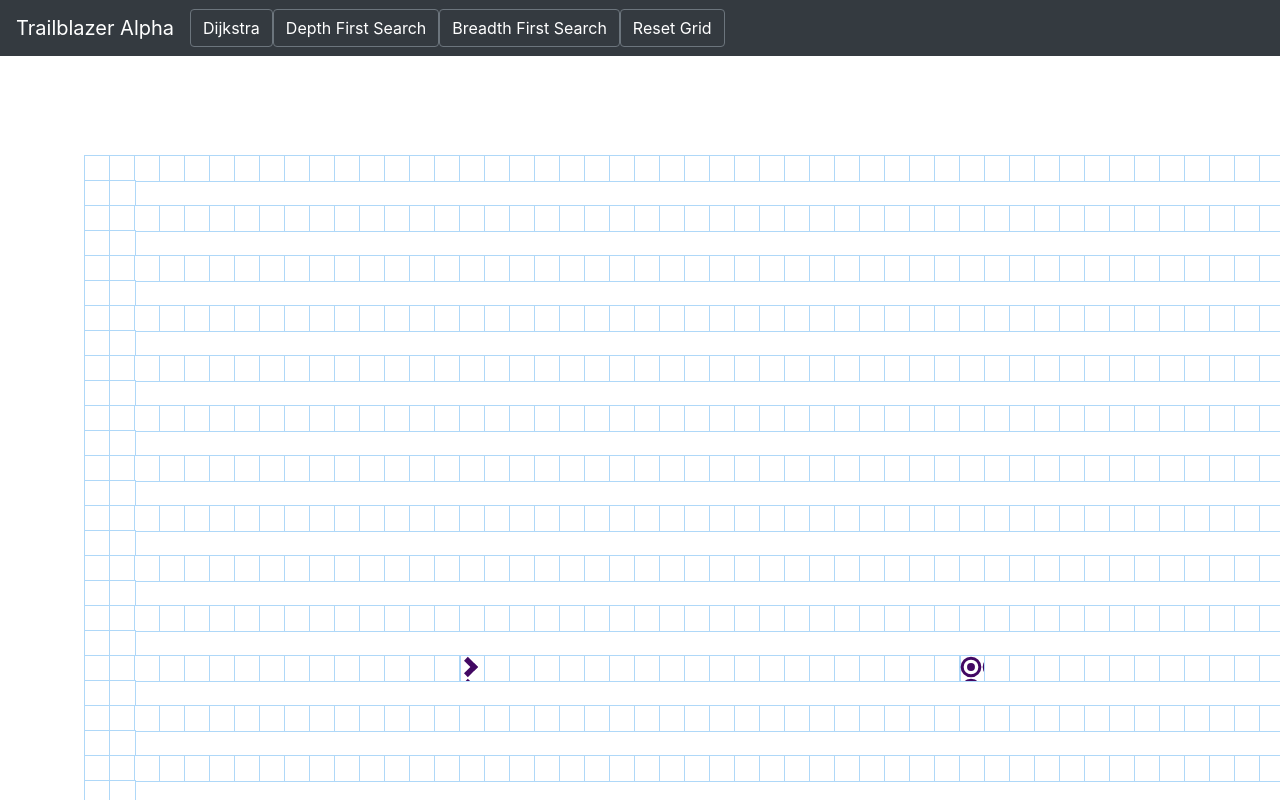
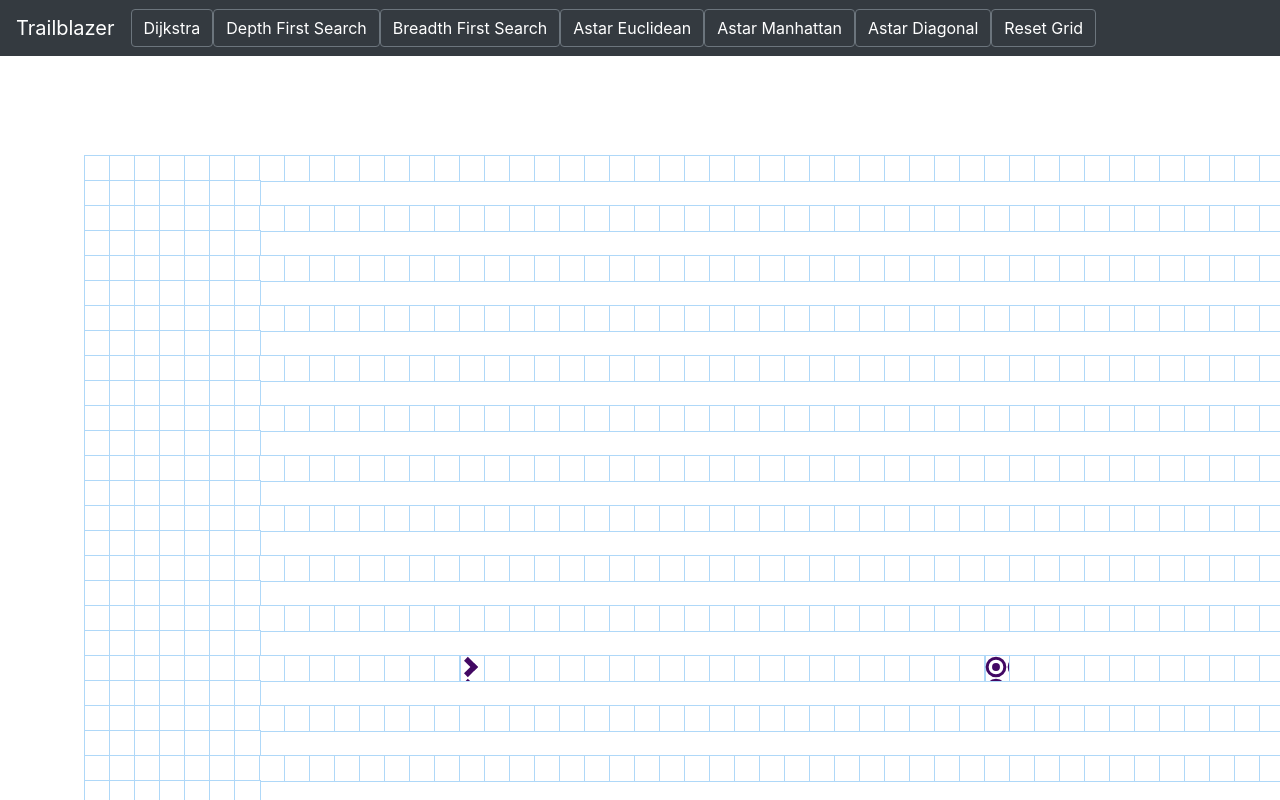
Before and after one commit to Shishira1203/Trailblazer, a React (Create React App) app in the folder tb/: page / in a window 1280 px wide. Shown: the top 800 px of the page. Built offline with nearby package versions, Linux system fonts and the light colour scheme.

Commit message:
new features

```diff
--- a/tb/public/index.html
+++ b/tb/public/index.html
@@ -9,7 +9,6 @@
       name="description"
       content="Web site created using create-react-app"
     />
-    <link rel="apple-touch-icon" href="%PUBLIC_URL%/logo192.png" />
     <!--
       manifest.json provides metadata used when your web app is installed on a
       user's mobile device or desktop. See https://developers.google.com/web/fundamentals/web-app-manifest/
--- a/tb/src/App.css
+++ b/tb/src/App.css
@@ -36,13 +36,13 @@ div[disabled]{
   animation-iteration-count: 1;
   animation-fill-mode: forwards;
   animation-play-state: running;
+  border: none;
 }
 
 @keyframes visitedAnimation {
   0% {
     transform: scale(0.3);
     background-color: rgba(0, 0, 66, 0.75);
-    border-radius: 100%;
   }
 
   50% {
--- /dev/null
+++ b/tb/src/algorithms/astar.js
@@ -0,0 +1,120 @@
+var shortestPathInOrderArray;
+export function Astar(grid, startNode, finishNode,selectedheuristic) {
+    shortestPathInOrderArray = [startNode];
+    for (var x = 0; x < grid.length; x++) {
+        for (var y = 0; y < grid[x].length; y++) {
+            grid[x][y].f = 0;
+            grid[x][y].g = 0;
+            grid[x][y].h = 0;
+        }
+    }
+    const visitedNodesInOrder = [];
+    const openList = [], closedList = [];
+    openList.push(startNode);
+    visitedNodesInOrder.push(startNode);
+    while (openList.length) {
+        var lowInd = 0;
+        for (var k = 0; k < openList.length; k++){
+            if (openList[k].f < openList[lowInd].f) {
+                lowInd = k;
+            }
+        }
+        var currentNode = openList[lowInd];
+        if (currentNode.row === finishNode.row&&currentNode.col===finishNode.col) {
+            var curr = currentNode;
+            shortestPathInOrderArray.splice(0, shortestPathInOrderArray.length);
+            while (curr.previousNode) {
+                shortestPathInOrderArray.push(curr);
+                curr = curr.previousNode;
+            }
+            shortestPathInOrderArray.reverse();
+            shortestPathInOrderArray.unshift(startNode);
+            return visitedNodesInOrder;
+        }
+        openList.splice(lowInd, 1);
+        closedList.push(currentNode);
+        var neighbors = neighborss(grid, currentNode);
+
+        for (var i =0; i < neighbors.length; i++) {
+            var neighbor = neighbors[i];
+            if (findGraphNode(closedList,neighbor) || neighbor.isWall) {
+                continue;
+            }
+            var gScore = currentNode.g + 1;
+            var gScoreIsBest = false;
+
+            if (!findGraphNode(openList,neighbor)) {
+                gScoreIsBest = true;
+                if (selectedheuristic === "Euclidean") {
+                    neighbor.h = heuristicEuclidean(neighbor, finishNode);
+                }
+                else if (selectedheuristic === "Manhattan") {
+                    neighbor.h = heuristicManhattan(neighbor, finishNode);
+                }
+                else {
+                    neighbor.h = heuristicDiagonal(neighbor, finishNode);
+                }
+                openList.push(neighbor);
+                visitedNodesInOrder.push(neighbor);
+            }
+
+            else if (gScore < neighbor.g) {
+                gScoreIsBest = true;
+            }
+
+            if (gScoreIsBest) {
+                neighbor.previousNode = currentNode;
+                neighbor.g = gScore;
+                neighbor.f = neighbor.g + neighbor.h;
+            }
+        }
+    }
+    return [startNode];
+}
+export function shortestPathInOrder() {
+    return shortestPathInOrderArray;
+}
+function findGraphNode(list, node) {
+    for (var i = 0; i < list.length; i++){
+        if (list[i] === node) return true;
+    }
+    return false;
+}
+
+function heuristicEuclidean(node1, node2) {
+    var d1 = Math.abs(node1.row - node2.row);
+    var d2 = Math.abs(node1.col - node2.col);
+    return Math.sqrt(d1*d1 + d2*d2);
+}
+
+function heuristicDiagonal(node1, node2) {
+    var d1 = Math.abs(node1.row - node2.row);
+    var d2 = Math.abs(node1.col - node2.col);
+    return Math.max(d1,d2);
+}
+
+function heuristicManhattan(node1, node2) {
+    var d1 = Math.abs(node1.row - node2.row);
+    var d2 = Math.abs(node1.col - node2.col);
+    return d1 + d2;
+}
+
+function neighborss(grid, node) {
+    var ret = [];
+    var x = node.row;
+    var y = node.col;
+
+    if (grid[x - 1] && grid[x - 1][y]) {
+        ret.push(grid[x - 1][y]);
+    }
+    if (grid[x + 1] && grid[x + 1][y]) {
+        ret.push(grid[x + 1][y]);
+    }
+    if (grid[x][y - 1] && grid[x][y - 1]) {
+        ret.push(grid[x][y - 1]);
+    }
+    if (grid[x][y + 1] && grid[x][y + 1]) {
+        ret.push(grid[x][y + 1]);
+    }
+    return ret;
+}
--- a/tb/src/algorithms/dfs.js
+++ b/tb/src/algorithms/dfs.js
@@ -1,17 +1,18 @@
-export function Dfs(grid, startNode, finishNode) {
+export function Dfs(grid, startNode) {
     const visitedNodesInOrder = [];
-    helper(grid, startNode.row, startNode.col, finishNode.row, finishNode.col, visitedNodesInOrder);
+    helper(grid, startNode.row, startNode.col, visitedNodesInOrder);
     return visitedNodesInOrder;
 }
 function isSafe(grid,srow,scol) {
     return srow >= 0 && srow < grid.length && scol >= 0 && scol < grid[0].length && !grid[srow][scol].isVisited&&!grid[srow][scol].isWall;
 }
-function helper(grid, srow, scol, frow, fcol, visitedNodesInOrder) {
+function helper(grid, srow, scol, visitedNodesInOrder) {
     const stack = [];
     stack.push(grid[srow][scol]);
+    console.log(stack);
     while (stack.length) {
         const x = stack.pop();
-        if (x.row === frow && x.col === fcol) {
+        if (x.isFinish) {
             visitedNodesInOrder.push(x);
             break;
         }
@@ -29,6 +30,5 @@ function helper(grid, srow, scol, frow, fcol, visitedNodesInOrder) {
         if (isSafe(grid, x.row-1, x.col)) {
             stack.push(grid[x.row-1][x.col]);
         }
-
     }
 }
--- a/tb/src/components/HeaderComponent.jsx
+++ b/tb/src/components/HeaderComponent.jsx
@@ -16,18 +16,27 @@ const Example = (props) => {
     return (
         <div>
             <Navbar color="dark" light expand="md">
-                <NavbarBrand href="/" className="text-white">Trailblazer Alpha</NavbarBrand>
+                <NavbarBrand href="/" className="text-white">Trailblazer</NavbarBrand>
                 <NavbarToggler onClick={toggle} />
                 <Collapse isOpen={isOpen} navbar>
                     <Nav className="mr-auto" navbar>
                         <NavItem>
-                            <Button disabled={disabled} className="btn bg-transparent  text-white" onClick={() => { props.Dijkstra();}}>Dijkstra</Button>
+                            <Button disabled={disabled} className="btn bg-transparent  text-white" onClick={() => { props.Dijkstra(); }}>Dijkstra</Button>
                         </NavItem>
                         <NavItem>
-                            <Button disabled={disabled} className="btn bg-transparent  text-white" onClick={() => { props.Dfs();}}>Depth First Search</Button>
+                            <Button disabled={disabled} className="btn bg-transparent  text-white" onClick={() => { props.Dfs(); }}>Depth First Search</Button>
                         </NavItem>
                         <NavItem>
-                            <Button disabled={disabled} className="btn bg-transparent  text-white" onClick={() => { props.Bfs();}}>Breadth First Search</Button>
+                            <Button disabled={disabled} className="btn bg-transparent  text-white" onClick={() => { props.Bfs(); }}>Breadth First Search</Button>
+                        </NavItem>
+                        <NavItem>
+                            <Button disabled={disabled} className="btn bg-transparent  text-white" onClick={() => { props.Astar("Euclidean"); }}>Astar Euclidean</Button>
+                        </NavItem>
+                        <NavItem>
+                            <Button disabled={disabled} className="btn bg-transparent  text-white" onClick={() => { props.Astar("Manhattan"); }}>Astar Manhattan</Button>
+                        </NavItem>
+                        <NavItem>
+                            <Button disabled={disabled} className="btn bg-transparent  text-white" onClick={() => { props.Astar("Diagonal"); }}>Astar Diagonal</Button>
                         </NavItem>
                         <NavItem>
                             <Button disabled={disabled} className="btn bg-transparent  text-white" onClick={() => props.Reset()}>Reset Grid</Button>
--- a/tb/src/components/MainComponent.jsx
+++ b/tb/src/components/MainComponent.jsx
@@ -4,32 +4,39 @@ import '../App.css';
 import { Dijkstra, getNodesInShortestPathOrder } from '../algorithms/dijkstra';
 import { Dfs } from '../algorithms/dfs';
 import { Bfs } from '../algorithms/bfs';
+import { Astar, shortestPathInOrder } from '../algorithms/astar';
 import Header from './HeaderComponent.jsx';
 
-const S_NODE_ROW = 10;
-const S_NODE_COL = 15;
-const F_NODE_ROW = 10;
-const F_NODE_COL = 35;
+export default class Trailblazer extends Component {
+    constructor() {
+        super();
+        this.state = {
+            grid: [],
+            mousePressed: false,
+            toChange: null,
+            disabled: false,
+            S_NODE_ROW: 10,
+            S_NODE_COL: 15,
+            F_NODE_ROW: 10,
+            F_NODE_COL: 36,
+            start: false,
+            finish: false,
+            T_NODE_ROW: 0,
+            T_NODE_COL: 0,
+        };
+        this.resetGrid = this.resetGrid.bind(this);
+        this.visualizeDfs = this.visualizeDfs.bind(this);
+        this.visualizeBfs = this.visualizeBfs.bind(this);
+        this.visualizeAstar = this.visualizeAstar.bind(this);
+        this.visualizeDijkstra = this.visualizeDijkstra.bind(this);
+    }
 
-
-const getInitialGrid = () => {
-    const grid = [];
-    for (let row = 0; row < 24; row++) {
-        const currentRow = [];
-        for (let col = 0; col < 50; col++) {
-            currentRow.push(createNode(row, col));
-        }
-        grid.push(currentRow);
-    }
-    return grid;
-};
-
-const createNode = (row, col) => {
+    createNode(row, col) {
         return {
             col,
             row,
-        isStart: row === S_NODE_ROW && col === S_NODE_COL,
-        isFinish: row === F_NODE_ROW && col === F_NODE_COL,
+            isStart: row === this.state.S_NODE_ROW && col === this.state.S_NODE_COL,
+            isFinish: row === this.state.F_NODE_ROW && col === this.state.F_NODE_COL,
             distance: Infinity,
             isVisited: false,
             isWall: false,
@@ -37,7 +44,19 @@ const createNode = (row, col) => {
         };
     };
 
-const getNewGridWithWallToggled = (grid, row, col) => {
+    getInitialGrid(){
+        const grid = [];
+        for (let row = 0; row < 24; row++) {
+            const currentRow = [];
+            for (let col = 0; col < 55; col++) {
+                currentRow.push(this.createNode(row, col));
+            }
+            grid.push(currentRow);
+        }
+        return grid;
+    };
+
+    getNewGridWithWallToggled(grid, row, col){
         const newGrid = grid.slice();
         const node = newGrid[row][col];
         const newNode = {
@@ -48,64 +67,104 @@ const getNewGridWithWallToggled = (grid, row, col) => {
         return newGrid;
     };
 
-export default class Trailblazer extends Component{
-    constructor() {
-        super();
-        this.state = {
-            grid: [],
-            mousePressed: false,
-            toChange: null,
-            disabled:false,
-        };
-        this.resetGrid = this.resetGrid.bind(this);
-        this.visualizeDfs = this.visualizeDfs.bind(this);
-        this.visualizeBfs = this.visualizeBfs.bind(this);
-    }
-
-    resetGrid() {
-        const grid = getInitialGrid();
-        this.setState({ grid:grid,disabled: false });
-        const toChange = this.state.toChange;
+    resetOnlyVisited() {
+        const { toChange } = this.state;
         if (toChange !== null) {
             for (let i = 0; i < toChange.length; i++) {
                 const node = toChange[i];
-                if (node.row === S_NODE_ROW && node.col === S_NODE_COL) {
+                node.isVisited = false;
+                if (node.row === this.state.S_NODE_ROW && node.col === this.state.S_NODE_COL) {
                     document.getElementById(`node-${node.row}-${node.col}`).className = 'node node-start';
                 }
-                else if (node.row === F_NODE_ROW && node.col === F_NODE_COL) {
+                else if (node.row === this.state.F_NODE_ROW && node.col === this.state.F_NODE_COL) {
                     document.getElementById(`node-${node.row}-${node.col}`).className = 'node node-finish';
+                }
+                else if(this.state.grid[node.row][node.col].isWall){
+                    document.getElementById(`node-${node.row}-${node.col}`).className = 'node node-wall';
                 }
                 else {
                     document.getElementById(`node-${node.row}-${node.col}`).className = 'node';
                 }
             }
         }
+    }
 
+
+    resetGrid() {
+        const grid = this.getInitialGrid();
+        this.setState({ grid: grid, disabled: false });
+        const toChange = this.state.toChange;
+        if (toChange !== null) {
+            for (let i = 0; i < toChange.length; i++) {
+                const node = toChange[i];
+                if (node.row === this.state.S_NODE_ROW && node.col === this.state.S_NODE_COL) {
+                    document.getElementById(`node-${node.row}-${node.col}`).className = 'node node-start';
+                }
+                else if (node.row === this.state.F_NODE_ROW && node.col === this.state.F_NODE_COL) {
+                    document.getElementById(`node-${node.row}-${node.col}`).className = 'node node-finish';
+                }
+                else if(!node.isWall){
+                    document.getElementById(`node-${node.row}-${node.col}`).className = 'node';
+                }
+            }
+        }
     }
 
     componentDidMount() {
         this.resetGrid();
     }
 
+    handleStart(grid,row, col) {
+        const newGrid = grid.slice();
+        newGrid[this.state.S_NODE_ROW][this.state.S_NODE_COL].isStart = false;
+        const node = grid[row][col];
+        const newNode = {
+            ...node,
+            isStart: true,
+        };
+        this.setState({ S_NODE_ROW: row, S_NODE_COL: col });
+        newGrid[row][col] = newNode;
+        return newGrid;
+    }
+
+    handleFinish(grid, row, col) {
+        const newGrid = grid.slice();
+        newGrid[this.state.F_NODE_ROW][this.state.F_NODE_COL].isFinish = false;
+        const node = grid[row][col];
+        const newNode = {
+            ...node,
+            isFinish: true,
+        };
+        this.setState({ F_NODE_ROW: row, F_NODE_COL: col });
+        newGrid[row][col] = newNode;
+        return newGrid;
+    }
+
     handleMouseDown(row, col) {
-        const newGrid = getNewGridWithWallToggled(this.state.grid, row, col);
+        if (row === this.state.S_NODE_ROW && col === this.state.S_NODE_COL) {
+            this.setState({ start: true });
+        }
+        if (row === this.state.F_NODE_ROW && col === this.state.F_NODE_COL) {
+            this.setState({ finish: true });
+        }
+        const newGrid = this.state.start?this.handleStart(this.state.grid,row,col):this.state.finish?this.handleFinish(this.state.grid,row,col):this.getNewGridWithWallToggled(this.state.grid, row, col);
         this.setState({ grid: newGrid, mousePressed: true });
     }
 
     handleMouseEnter(row, col) {
         if (!this.state.mousePressed) return;
-        const newGrid = getNewGridWithWallToggled(this.state.grid, row, col);
-        this.setState({ grid: newGrid});
+        const newGrid = this.state.start ? this.handleStart(this.state.grid, row, col) : this.state.finish ? this.handleFinish(this.state.grid, row, col) : this.getNewGridWithWallToggled(this.state.grid, row, col);
+        this.setState({ grid: newGrid });
     }
 
     handleMouseUp() {
-        this.setState({ mousePressed: false });
+        this.setState({ mousePressed: false,start:false,finish:false});
     }
 
     animateDijkstra(visitedNodesInOrder, nodesInShortestPathOrder) {
-        for (let i = 0; i <= visitedNodesInOrder.length; i++){
+        for (let i = 0; i <= visitedNodesInOrder.length; i++) {
             if (i === visitedNodesInOrder.length) {
-                setTimeout(() =>{
+                setTimeout(() => {
                     this.animateShortestPath(nodesInShortestPathOrder);
                 }, 10 * i);
                 return;
@@ -118,7 +177,7 @@ export default class Trailblazer extends Component{
     }
 
     animateShortestPath(nodesInShortestPathOrder) {
-        for (let i = 0; i <= nodesInShortestPathOrder.length; i++){
+        for (let i = 0; i <= nodesInShortestPathOrder.length; i++) {
             if (i === nodesInShortestPathOrder.length) {
                 setTimeout(() => {
                     this.setState({ disabled: !this.state.disabled });
@@ -148,25 +207,28 @@ export default class Trailblazer extends Component{
     }
 
     visualizeDijkstra() {
+        this.resetOnlyVisited();
         const { grid } = this.state;
-        const startNode = grid[S_NODE_ROW][S_NODE_COL];
-        const finishNode = grid[F_NODE_ROW][F_NODE_COL];
+        const startNode = grid[this.state.S_NODE_ROW][this.state.S_NODE_COL];
+        const finishNode = grid[this.state.F_NODE_ROW][this.state.F_NODE_COL];
         const visitedNodesInOrder = Dijkstra(grid, startNode, finishNode);
         const nodesInShortestPathOrder = getNodesInShortestPathOrder(finishNode);
         this.setState({ ...this.state, toChange: visitedNodesInOrder });
         this.animateDijkstra(visitedNodesInOrder, nodesInShortestPathOrder);
-        this.setState({ disabled: !this.state.disabled });
+        this.setState({ disabled: !this.state.disabled, mousePressed: false });
 
     }
 
     visualizeDfs() {
-        const grid = this.state.grid;
-        const startNode = grid[S_NODE_ROW][S_NODE_COL];
-        const finishNode = grid[F_NODE_ROW][F_NODE_COL];
+        this.resetOnlyVisited();
+        const { grid } = this.state;
+        const startNode = grid[this.state.S_NODE_ROW][this.state.S_NODE_COL];
+        const finishNode = grid[this.state.F_NODE_ROW][this.state.F_NODE_COL];
+        console.log(startNode, finishNode);
         const visitedNodesInOrder = Dfs(grid, startNode, finishNode);
         this.setState({ ...this.state, toChange: visitedNodesInOrder });
         this.animateDfs(visitedNodesInOrder);
-        this.setState({ disabled: !this.state.disabled });
+        this.setState({ disabled: !this.state.disabled, mousePressed: false });
     }
 
     animateBfs(visitedNodesInOrder) {
@@ -185,25 +247,54 @@ export default class Trailblazer extends Component{
     }
 
     visualizeBfs() {
+        this.resetOnlyVisited();
         const grid = this.state.grid;
-        const startNode = grid[S_NODE_ROW][S_NODE_COL];
-        const finishNode = grid[F_NODE_ROW][F_NODE_COL];
+        const startNode = grid[this.state.S_NODE_ROW][this.state.S_NODE_COL];
+        const finishNode = grid[this.state.F_NODE_ROW][this.state.F_NODE_COL];
         const visitedNodesInOrder = Bfs(grid, startNode, finishNode);
         this.setState({ ...this.state, toChange: visitedNodesInOrder });
+        this.setState({ disabled: !this.state.disabled, mousePressed: false });
         this.animateBfs(visitedNodesInOrder);
-        this.setState({ disabled: !this.state.disabled });
+    }
+
+    animateAstar(visitedNodesInOrder, nodesInShortestPathOrder) {
+        for (let i = 0; i <= visitedNodesInOrder.length; i++) {
+            if (i === visitedNodesInOrder.length) {
+                setTimeout(() => {
+                    this.animateShortestPath(nodesInShortestPathOrder);
+                }, 10 * i);
+                return;
+            }
+            setTimeout(() => {
+                const node = visitedNodesInOrder[i];
+                document.getElementById(`node-${node.row}-${node.col}`).className = 'node node-visited';
+            }, 10 * i);
+        }
+    }
+
+
+    visualizeAstar(heuristic) {
+        this.resetOnlyVisited();
+        const grid = this.state.grid;
+        const startNode = grid[this.state.S_NODE_ROW][this.state.S_NODE_COL];
+        const finishNode = grid[this.state.F_NODE_ROW][this.state.F_NODE_COL];
+        const visitedNodesInOrder = Astar(grid, startNode, finishNode,heuristic);
+        const nodesInShortestPathOrder = shortestPathInOrder();
+        this.setState({ ...this.state, toChange: visitedNodesInOrder });
+        this.setState({ disabled: !this.state.disabled, mousePressed: false });
+        this.animateAstar(visitedNodesInOrder, nodesInShortestPathOrder);
     }
 
     render() {
         const { grid, mousePressed } = this.state;
         return (
             <>
-                <Header Reset={this.resetGrid} Dijkstra={()=>this.visualizeDijkstra()} Dfs={this.visualizeDfs} Bfs={this.visualizeBfs} disabled={this.state.disabled} />
+                <Header Reset={this.resetGrid} Dijkstra={() => this.visualizeDijkstra()} Dfs={this.visualizeDfs} Bfs={this.visualizeBfs} Astar={(heuristic)=>this.visualizeAstar(heuristic)} disabled={this.state.disabled} />
                 <div className="grid" disabled={this.state.disabled}>
                     {
                         grid.map((row, rowIdx) => {
                             return (
-                            <div key={rowIdx}className="row">
+                                <div key={rowIdx} className="row">
                                     {
                                         row.map((node, nodeIdx) => {
                                             const { row, col, isFinish, isStart, isWall } = node;
```
Also changed, not shown: 1 other file (tests, documents, lock files or other folders). Lines whose indentation alone changed are shown as unchanged.
